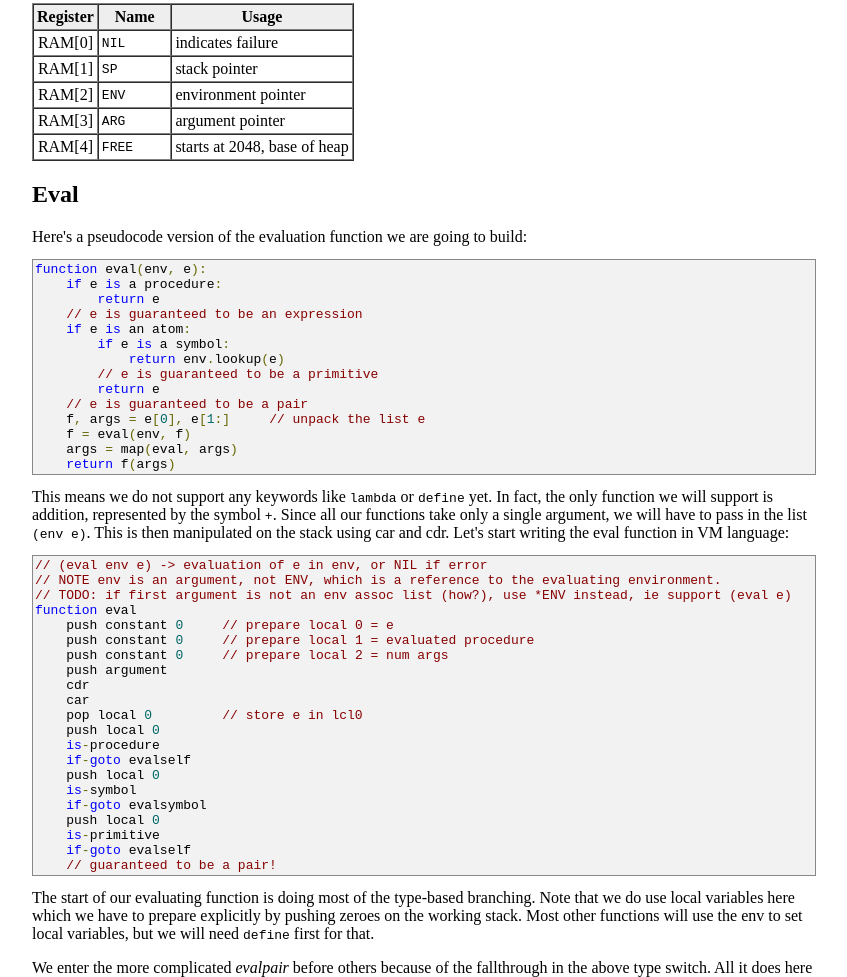
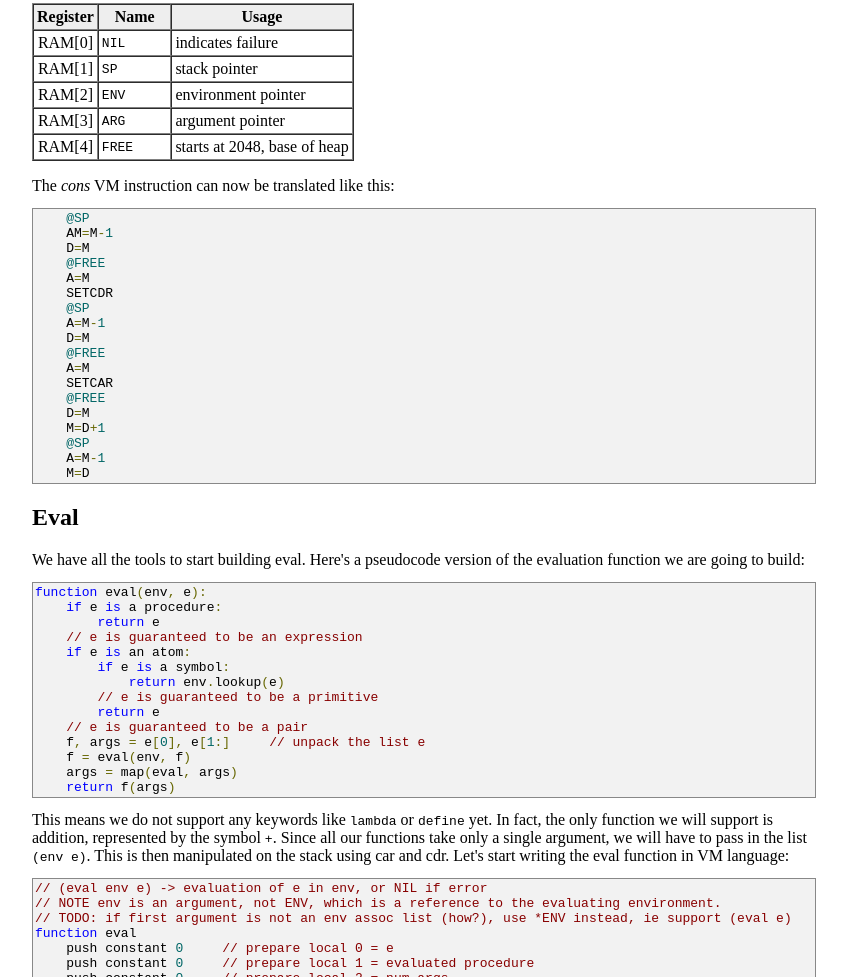
Before and after one commit to deosjr/deosjr.github.io, a plain HTML site: page nand2lisp.html in a window 1280 px wide. Shown: the part 3251-4228 px from the top of the page, without its empty margins (0-847 px from the left). Drawn offline with Linux system fonts and the light colour scheme.

Commit message:
add cons assembly

```diff
--- a/nand2lisp.html
+++ b/nand2lisp.html
@@ -227,8 +227,33 @@ The solution for now is to keep a global variable <tt>FREE</tt> in memory. The f
    </table>
 </p>
 
+The <i>cons</i> VM instruction can now be translated like this:
+
+<pre class="prettyprint">
+    @SP
+    AM=M-1
+    D=M
+    @FREE
+    A=M
+    SETCDR
+    @SP
+    A=M-1
+    D=M
+    @FREE
+    A=M
+    SETCAR
+    @FREE
+    D=M
+    M=D+1
+    @SP
+    A=M-1
+    M=D
+</pre>
+
+
 <h2>Eval</h2>
 
+We have all the tools to start building eval.
 Here's a pseudocode version of the evaluation function we are going to build:
 
 <pre class="prettyprint">
@@ -447,4 +472,4 @@ function main
 
 </pre>
 
-The other missing part is the <i>symbol table</i>, storing string->symbol lookups. More on that later.
+The other missing part is the <i>symbol table</i>, storing string->symbol lookups. More on that once we get to the parser.
```
